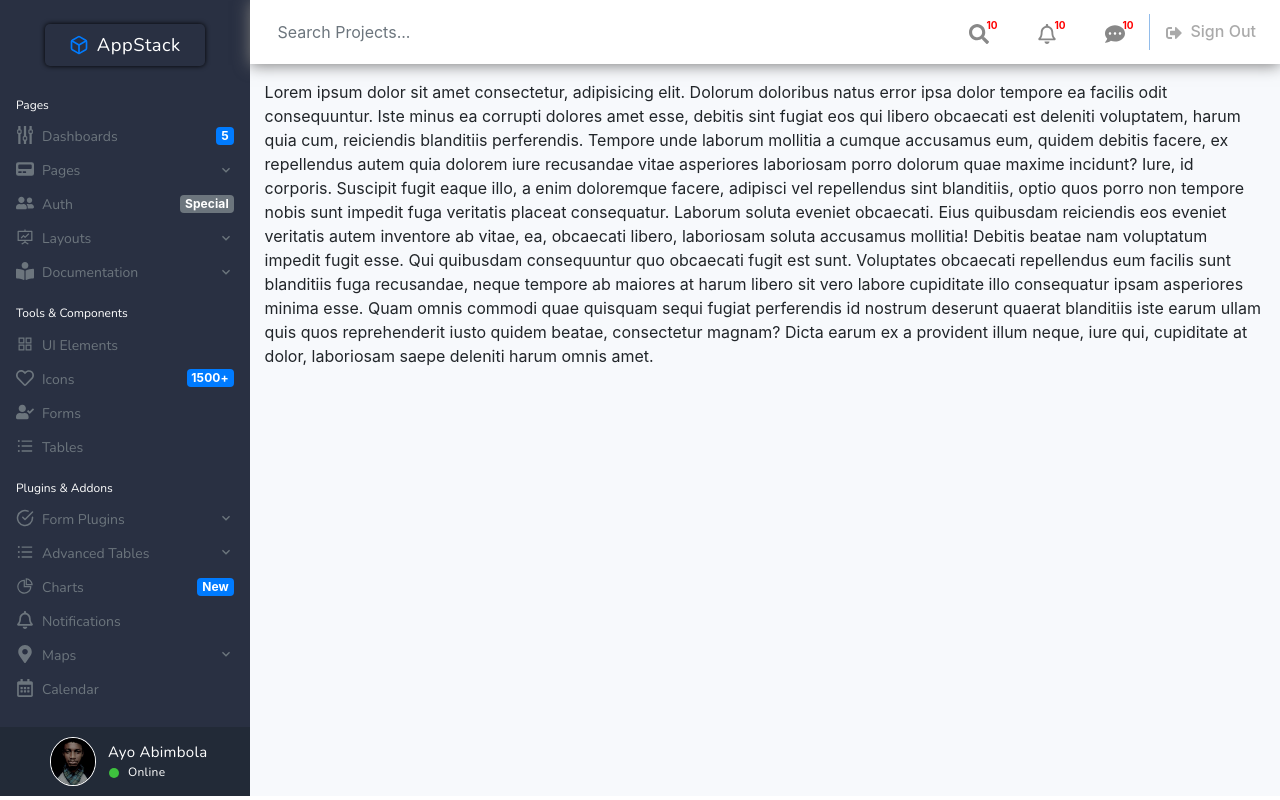
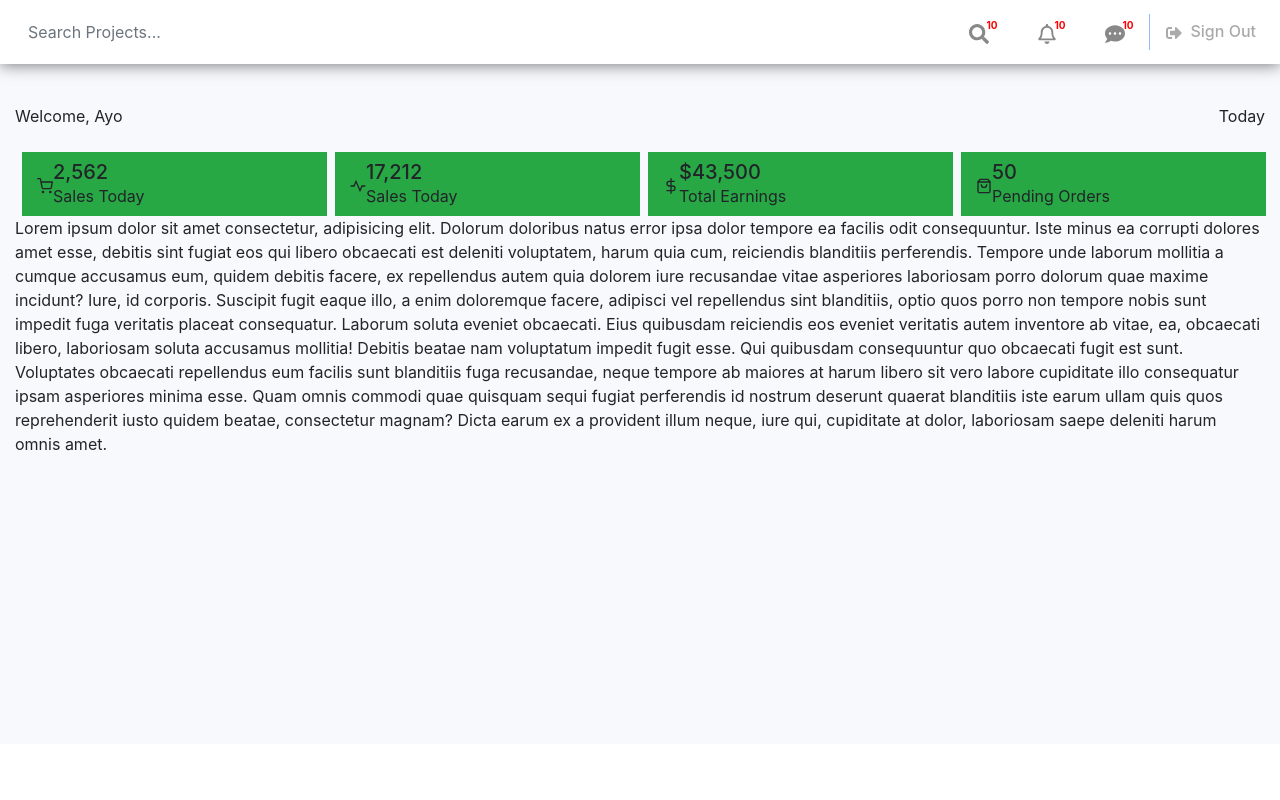
Before and after one commit to AyoTheInspired/admin-dashboard, a React (Create React App) app in the folder admin-app/: page / in a window 1280 px wide. Built offline with nearby package versions, Linux system fonts and the light colour scheme.

Commit message:
Began styling overview section

```diff
--- a/admin-app/src/appData.js
+++ b/admin-app/src/appData.js
@@ -2,17 +2,13 @@ import {
 	FaSearch,
 	FaRegBell,
 	FaCommentDots,
-	FaHome,
 	FaPager,
-	FaUsers,
 	FaBookReader,
 	FaRegHeart,
 	FaUserCheck,
 	FaMapMarkerAlt,
 	FaRegCalendarAlt,
-	FaShareAlt,
 	FaUserFriends,
-	FaBell,
 } from "react-icons/fa";
 import { ImEqualizer2 } from "react-icons/im";
 import {
@@ -21,7 +17,13 @@ import {
 	AiOutlinePieChart,
 	AiOutlineFundProjectionScreen,
 } from "react-icons/ai";
-import { FiCheckCircle } from "react-icons/fi";
+import {
+	FiCheckCircle,
+	FiShoppingCart,
+	FiDollarSign,
+	FiShoppingBag,
+} from "react-icons/fi";
+import { RiPulseLine } from "react-icons/ri";
 
 export const navInfo = [
 	{
@@ -169,3 +171,26 @@ export const sidebarBottomInfo = [
 		title: "Calendar",
 	},
 ];
+
+export const overviewInfo = [
+	{
+		icon: <FiShoppingCart />,
+		figure: "2,562",
+		text: "Sales Today",
+	},
+	{
+		icon: <RiPulseLine />,
+		figure: "17,212",
+		text: "Sales Today",
+	},
+	{
+		icon: <FiDollarSign />,
+		figure: "$43,500",
+		text: "Total Earnings",
+	},
+	{
+		icon: <FiShoppingBag />,
+		figure: "50",
+		text: "Pending Orders",
+	},
+];
--- a/admin-app/src/components/Body.js
+++ b/admin-app/src/components/Body.js
@@ -9,7 +9,7 @@ function Body() {
 	return (
 		<Container fluid className="px-0">
 			<Section className=" px-0 col d-flex justify-content-between">
-				<Sidebar />
+				{/* <Sidebar /> */}
 				<Content />
 			</Section>
 		</Container>
--- a/admin-app/src/components/Content.js
+++ b/admin-app/src/components/Content.js
@@ -2,20 +2,35 @@ import React from "react";
 import { Container, Row } from "react-bootstrap";
 import styled from "styled-components";
 import AccordionTest from "../AccordionTest";
+import { overviewInfo } from "../appData";
 import Navigation from "./Navigation";
 
 function Content() {
 	return (
 		<>
-			<Wrap className="bg-darks col-lg  px-0">
+			<Wrap className="">
 				<Navigation />
 				<Container fluid>
 					<Row>
 						<InnerSection className="col-lg mt-3">
-							<div className="overview__container col-lg-3">
-								<div className="overview__icon"></div>
-								<div className="overview__text"></div>
-							</div>{" "}
+							<div className="section__header d-flex justify-content-between align-items-center py-4">
+								<div className="section__header-left">Welcome, Ayo</div>
+								<div className="section__header-right">Today</div>
+							</div>
+							<div className="overview__wrap col flexed">
+								{overviewInfo.map((info) => {
+									const { icon, figure, text } = info;
+									return (
+										<div className="overview__container bg-success mx-2 py-2 mr-auto col-lg-3 flexed">
+											<span className="overview__icon "> {icon} </span>
+											<div className="overview__detail d-flex flex-column justify-content-between mr-auto">
+												<h5 className="overview__figure mb-0">{figure}</h5>
+												<p className="overview__text mb-0">{text}</p>
+											</div>
+										</div>
+									);
+								})}
+							</div>
 							Lorem ipsum dolor sit amet consectetur, adipisicing elit. Dolorum
 							doloribus natus error ipsa dolor tempore ea facilis odit
 							consequuntur. Iste minus ea corrupti dolores amet esse, debitis
@@ -50,10 +65,10 @@ function Content() {
 export default Content;
 
 const Wrap = styled.section`
-	/* width: 80.5%;
-	@media (max-width: 768px) {
-		width: 71%;
-	} */
+	/* width: 80.5%; */
+	@media (max-width: 425px) {
+		width: 30% !important;
+	}
 `;
 
 const InnerSection = styled.section``;
--- a/admin-app/src/components/Navigation.js
+++ b/admin-app/src/components/Navigation.js
@@ -1,5 +1,12 @@
 import React, { useState } from "react";
-import { Navbar, Nav, Badge, Form, FormControl, Button } from "react-bootstrap";
+import {
+	Navbar,
+	Nav,
+	Badge,
+	Form,
+	FormControl,
+	Container,
+} from "react-bootstrap";
 import { FaBars, FaTimes, FaSignOutAlt } from "react-icons/fa";
 import { GoSignOut } from "react-icons/go";
 import { navInfo } from "../appData";
@@ -19,7 +26,7 @@ function Navigation() {
 
 	return (
 		<>
-			<Wrap className="w-100">
+			<Wrap className="">
 				<Navbar expand="lg" className="navbar">
 					<div className="nav__logo">
 						<Navbar.Brand>
--- a/admin-app/src/components/Sidebar.js
+++ b/admin-app/src/components/Sidebar.js
@@ -12,7 +12,7 @@ import { uid } from "react-uid";
 function Sidebar() {
 	return (
 		<>
-			<Wrap className="px-0 pb-0 d-flex flex-column justify-content-between">
+			<Wrap className="px-0 pb-0 col-md-4 col-sm d-flex flex-column justify-content-between">
 				<div className="sidebar__header my-4 pt-1 pb-2 px-4 mx-auto flexed">
 					<span className="sidebar__header-icon mr-2 text-primary">
 						<FiBox />
@@ -24,10 +24,16 @@ function Sidebar() {
 				<SidebarBottom />
 				<Container fluid className="user__wrap mt-4 px-0 py-2 d-lg-block">
 					<div className="user__container flexed">
-						<div className="user__img-div col-5 pl-2 pr-1 flexed">
-							<img src="./user.jpg" alt="" className="ml-auto w-50" />
+						<div className="user__img-div  pl-2 pr-1 flexed">
+							<img
+								src="./user.jpg"
+								alt=""
+								className="ml-auto mx-2"
+								height="40"
+								width="40"
+							/>
 						</div>
-						<div className="user__details py-2 px-0 col-7 text-white mr-auto ml-2">
+						<div className="user__details py-2 px-0  text-white mr-auto">
 							<h5 className="user__name mb-1">Ayo Abimbola</h5>
 							<h6 className="mb-0 user__status">
 								<span className="status__circle mr-2">
@@ -35,7 +41,6 @@ function Sidebar() {
 								</span>
 								Online
 							</h6>
-							<div className=""></div>
 						</div>
 					</div>
 				</Container>
@@ -50,9 +55,9 @@ const Wrap = styled.div`
 	position: relative;
 	background: var(--sidebar-bg);
 	color: var(--pale-2);
-	width: 19.5% !important;
-	@media (max-width: 768px) {
-		width: 28% !important;
+	max-width: 19.5% !important;
+	@media (max-width: 425px) {
+		max-width: 60% !important;
 	}
 `;
 
--- a/admin-app/src/components/sidebar/sidebarStyles.css
+++ b/admin-app/src/components/sidebar/sidebarStyles.css
@@ -32,15 +32,13 @@
 
 .user__img-div img {
 	object-fit: cover;
-	/* height: 50px; */
-	width: 80%;
 	border: 1px solid #fff;
 	border-radius: 50%;
 }
 
 .sidebar__header {
 	border-radius: 5px;
-	box-shadow: 0px 0px 5px #000000;
+	box-shadow: 0px 0px 2px #000000;
 }
 
 .sidebar__header-icon {
```
